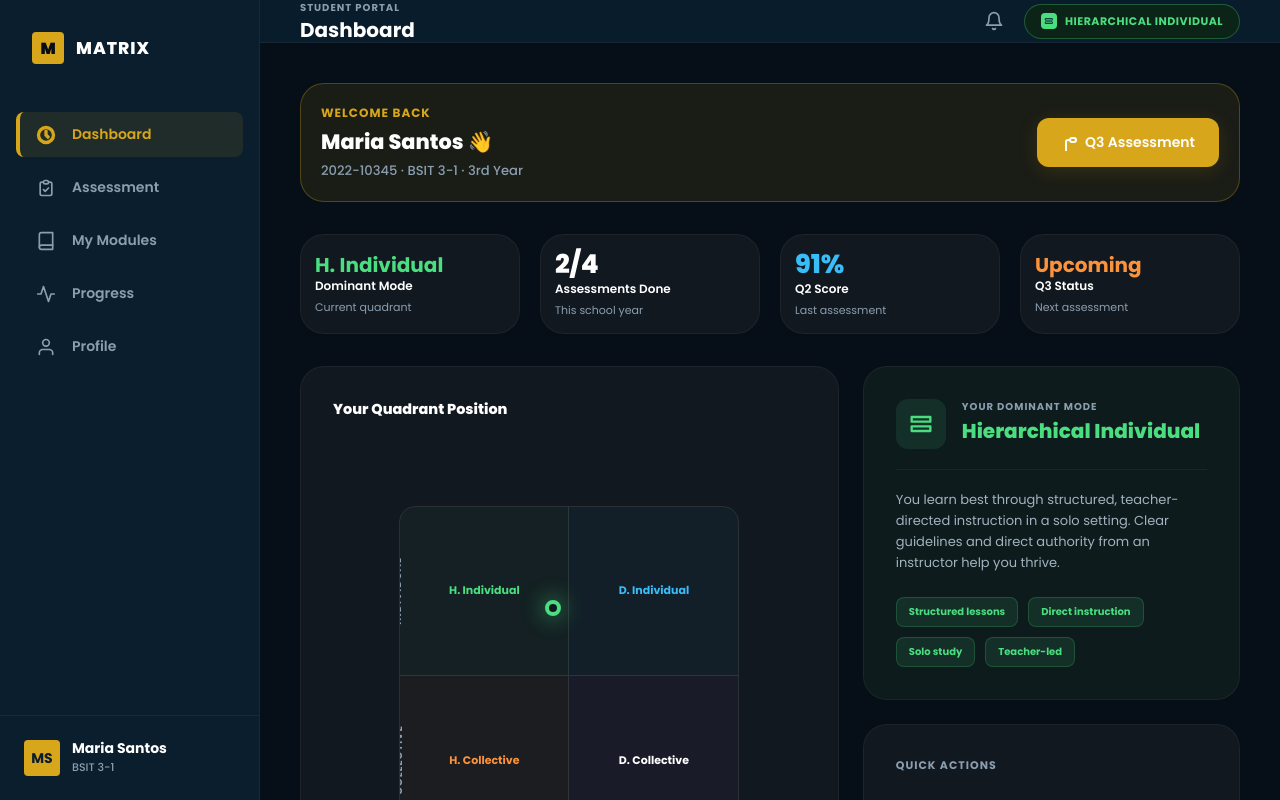
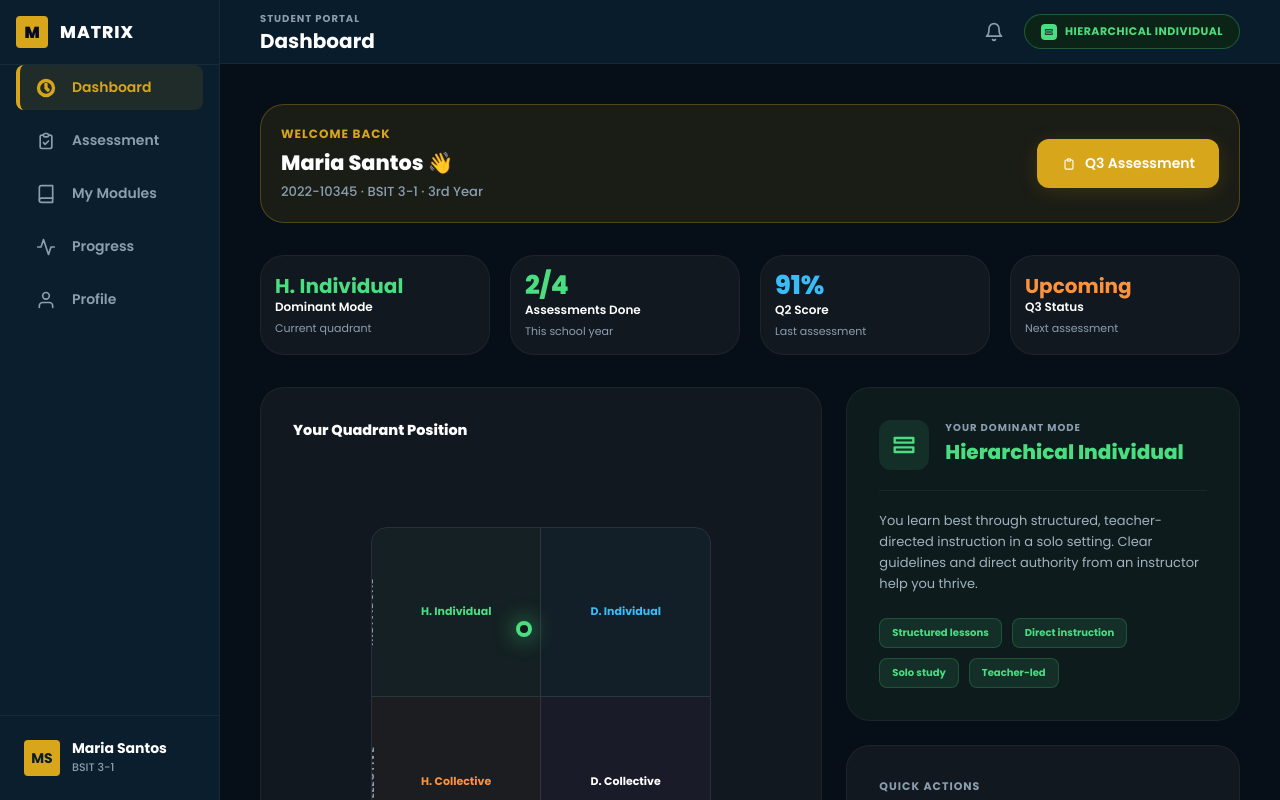
Before and after one commit to Crudbliss/CopperStone, a plain HTML site: page student/student_dashboard.html in a window 1280 px wide. Drawn offline with Linux system fonts and the light colour scheme.

Commit message:
blesss me with the

```diff
--- a/student/student_dashboard.html
+++ b/student/student_dashboard.html
@@ -54,7 +54,7 @@
 
         /* --- LAYOUT WRAPPERS --- */
         .sidebar {
-            width: 260px;
+            width: 220px;
             background-color: var(--bg-panel);
             border-right: 1px solid var(--border-light);
             display: flex;
@@ -65,16 +65,13 @@
 
         .main-wrapper {
             flex: 1;
-            display: flex;
-            flex-direction: column;
             overflow-y: auto;
-            position: relative;
         }
 
         /* --- SIDEBAR COMPONENTS --- */
         .sidebar-header {
-            padding: 32px;
-            margin-bottom: 16px;
+            padding: 16px;
+            border-bottom: 1px solid rgba(255, 255, 255, 0.06);
         }
 
         .logo-container {
@@ -172,7 +169,7 @@
 
         /* --- TOP HEADER --- */
         .top-header {
-            height: 88px;
+            height: 64px;
             display: flex;
             align-items: center;
             justify-content: space-between;
@@ -695,8 +692,9 @@
                     <p class="welcome-sub">2022-10345 · BSIT 3-1 · 3rd Year</p>
                 </div>
                 <button class="btn-primary">
-                    <svg width="16" height="16" fill="none" stroke="currentColor" stroke-width="2" stroke-linecap="round" stroke-linejoin="round"><path d="M9 5H7a2 2 0 00-2 2v12a2 2 0 002 2h10a2 2 0 002-2V7a2 2 0 00-2-2h-2M9 5a2 2 0 002 2h2a2 2 0 002-2M9 5a2 2 0 012-2h2a2 2 0 012 2"/></svg>
-                    Q3 Assessment
+                    <svg width="16" height="16" viewBox="0 0 24 24" fill="none" stroke="currentColor" stroke-width="2" stroke-linecap="round" stroke-linejoin="round" style="transform: scale(0.85);">
+                        <path d="M9 5H7a2 2 0 00-2 2v12a2 2 0 002 2h10a2 2 0 002-2V7a2 2 0 00-2-2h-2M9 5a2 2 0 002 2h2a2 2 0 002-2M9 5a2 2 0 012-2h2a2 2 0 012 2"/>
+                    </svg>                    Q3 Assessment
                 </button>
             </div>
 
@@ -707,7 +705,7 @@
                     <p class="stat-sub">Current quadrant</p>
                 </div>
                 <div class="glass-card stat-card">
-                    <p class="stat-title lg">2/4</p>
+                    <p class="stat-title lg" style="color: var(--matrix-green);">2/4</p>
                     <p class="stat-label">Assessments Done</p>
                     <p class="stat-sub">This school year</p>
                 </div>
```
